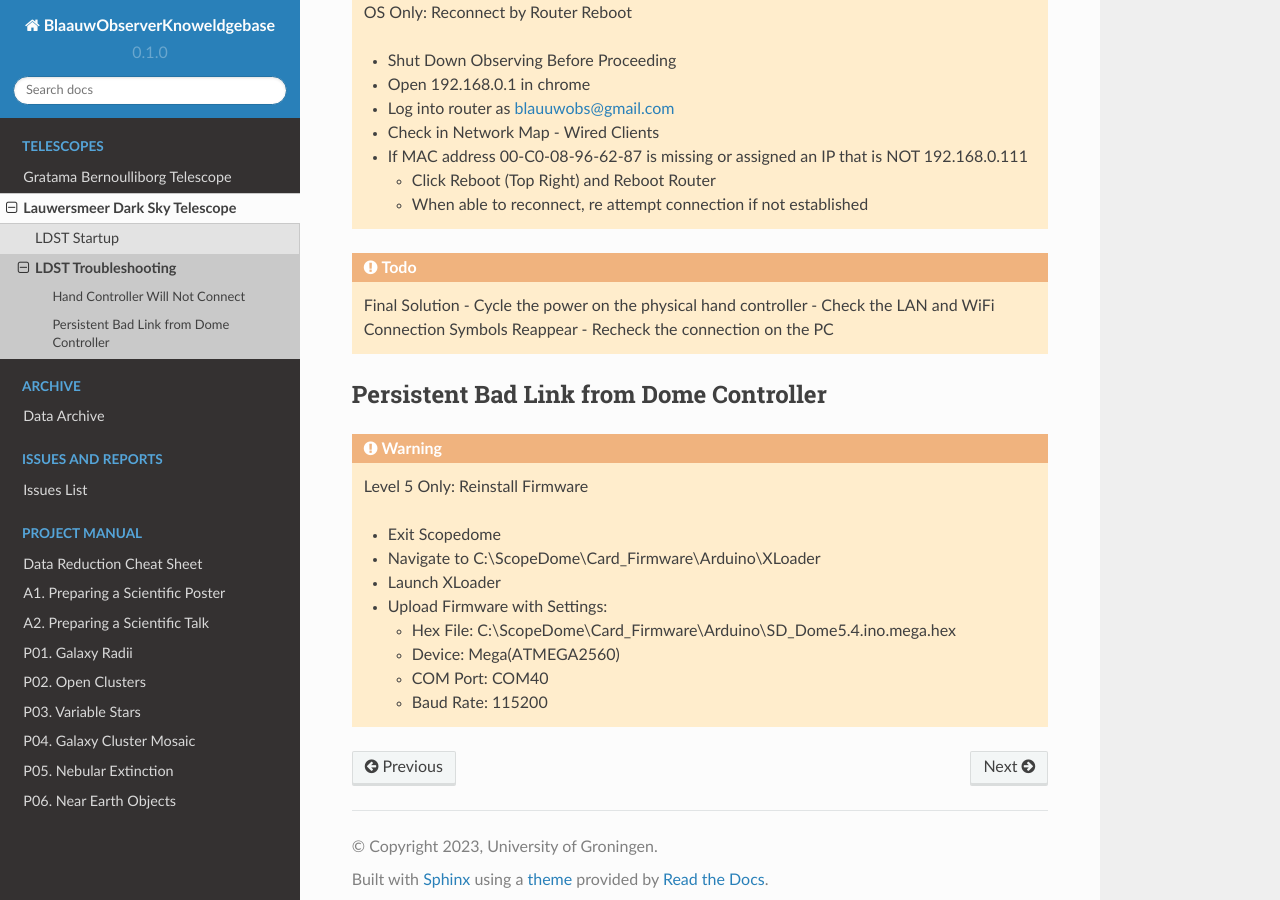
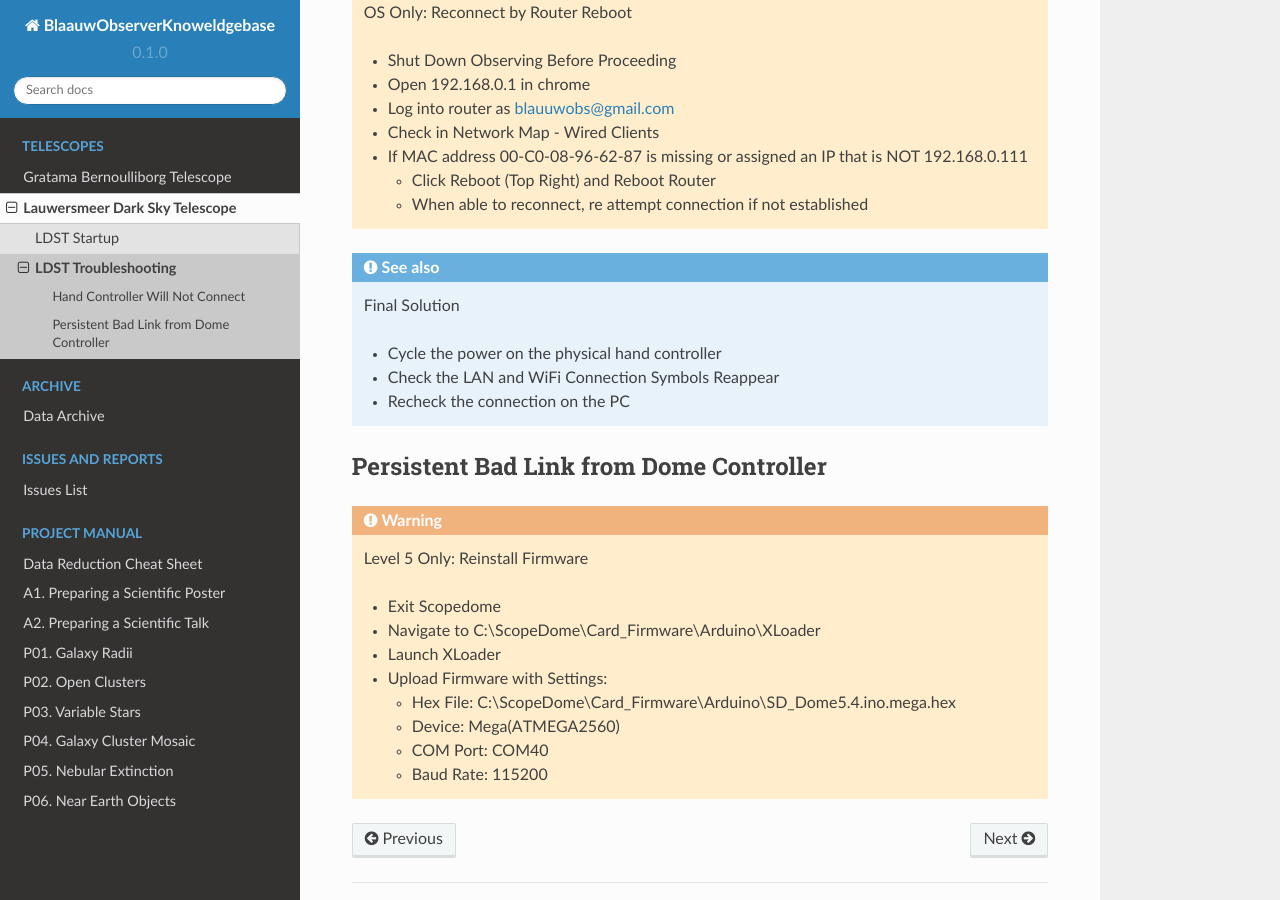
Before and after one commit to harshdmdm/knowledgebase, a Sphinx documentation site: the page built from docs/source/home/ldst_troubleshooting.rst, in a window 1280 px wide and 900 px high, scrolled down 477 px. Built offline with Sphinx 7.4.7 and the Read the Docs theme 2.0.0, drawn with Linux system fonts in a browser that asks for light colours; pages that are not in the unit, such as notebooks, are missing from menus; some of the changed lines change nothing that is shown.

Commit message:
Update ldst_troubleshooting.rst

```diff
--- a/docs/source/home/ldst_troubleshooting.rst
+++ b/docs/source/home/ldst_troubleshooting.rst
@@ -23,7 +23,8 @@ Hand Controller Will Not Connect
     - Click Reboot (Top Right) and Reboot Router
     - When able to reconnect, re attempt connection if not established
 
-.. todo:: Final Solution
+.. seealso:: Final Solution
+
   - Cycle the power on the physical hand controller
   - Check the LAN and WiFi Connection Symbols Reappear
   - Recheck the connection on the PC
```
